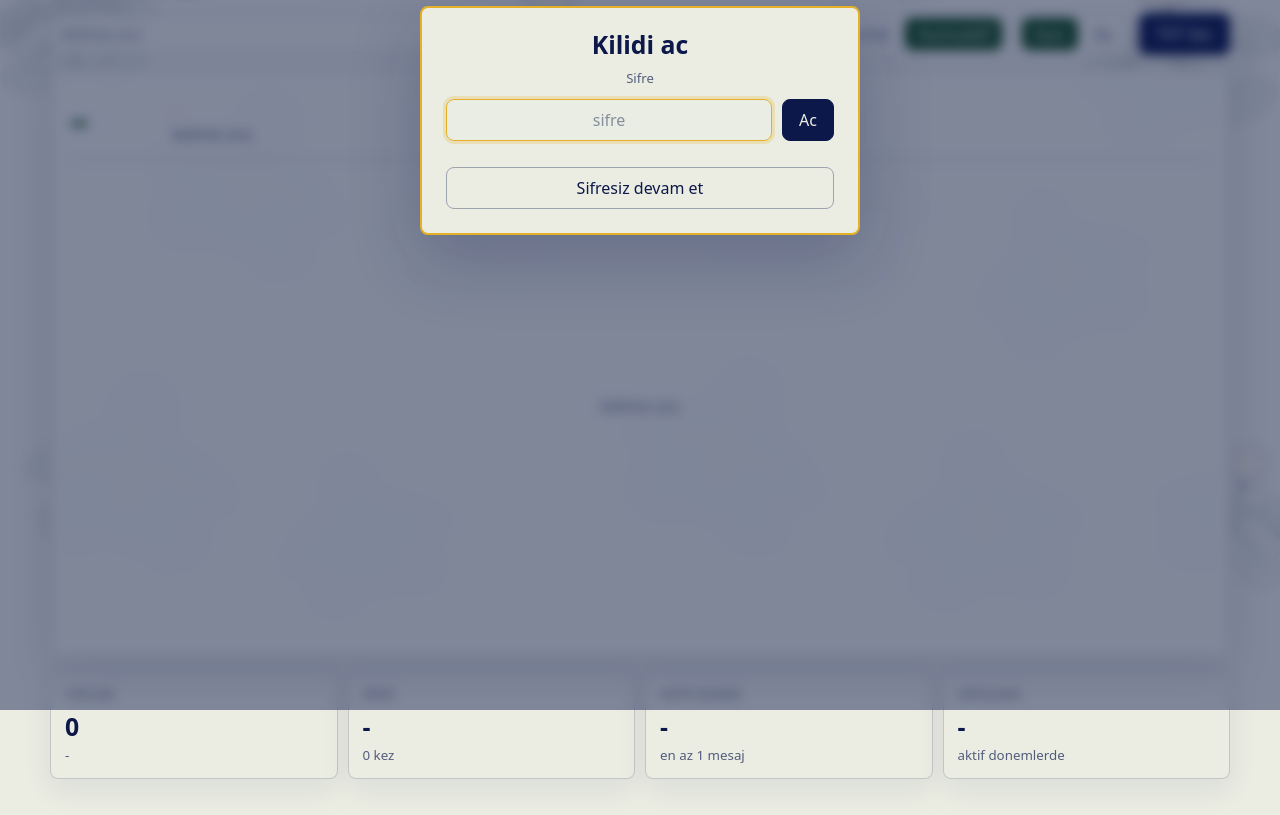
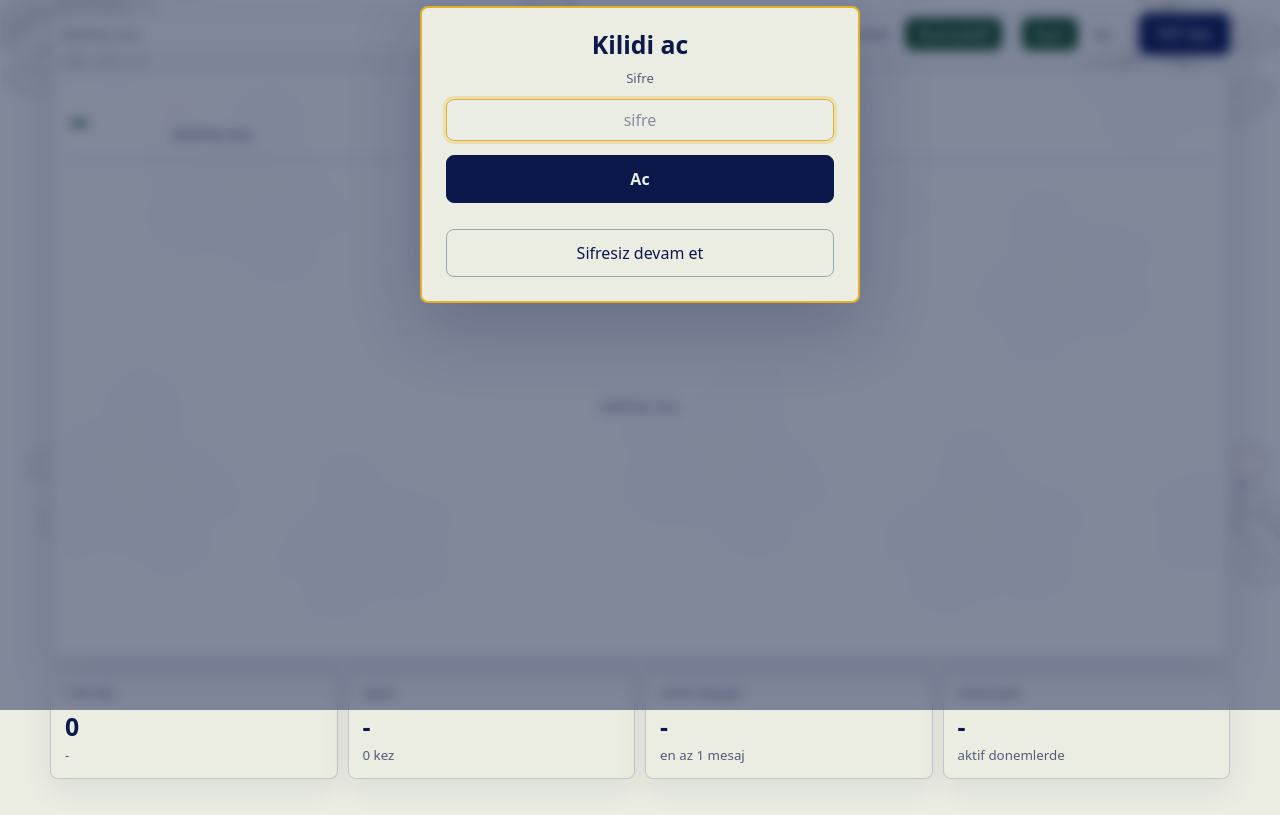
Before and after one commit to isikgirayedu/wp-analysis, a website: page docs/index.html in a window 1280 px wide. Shown: the part 90-905 px from the top of the page. Drawn offline with Linux system fonts and the light colour scheme.

Commit message:
Stack unlock form buttons

```diff
--- a/docs/index.html
+++ b/docs/index.html
@@ -5,7 +5,7 @@
   <meta name="viewport" content="width=device-width, initial-scale=1.0" />
   <title>Chat Analiz</title>
   <link rel="icon" href="data:," />
-  <link rel="stylesheet" href="./styles.css?v=20260723f" />
+  <link rel="stylesheet" href="./styles.css?v=20260723g" />
   <script src="./vendor/chart.umd.min.js"></script>
   <script src="./app.js?v=20260723e" defer></script>
 </head>
@@ -54,8 +54,8 @@
         <label for="passwordInput">Sifre</label>
         <div class="password-row">
           <input id="passwordInput" type="password" autocomplete="current-password" placeholder="sifre" autofocus />
-          <button type="submit" id="unlockButton">Ac</button>
         </div>
+        <button type="submit" id="unlockButton" class="unlock-action-button">Ac</button>
         <p id="unlockStatus" class="status-line"></p>
         <button type="button" id="guestButton" class="guest-button">Sifresiz devam et</button>
       </form>
--- a/docs/styles.css
+++ b/docs/styles.css
@@ -45,9 +45,19 @@ button:hover,
   background: var(--green);
 }
 
+.unlock-action-button,
 .guest-button {
   width: 100%;
+  height: 48px;
   margin-top: 2px;
+}
+
+.unlock-action-button {
+  font-size: 1rem;
+  font-weight: 700;
+}
+
+.guest-button {
   background: transparent;
   color: var(--navy);
   border-color: var(--line-strong);
```
